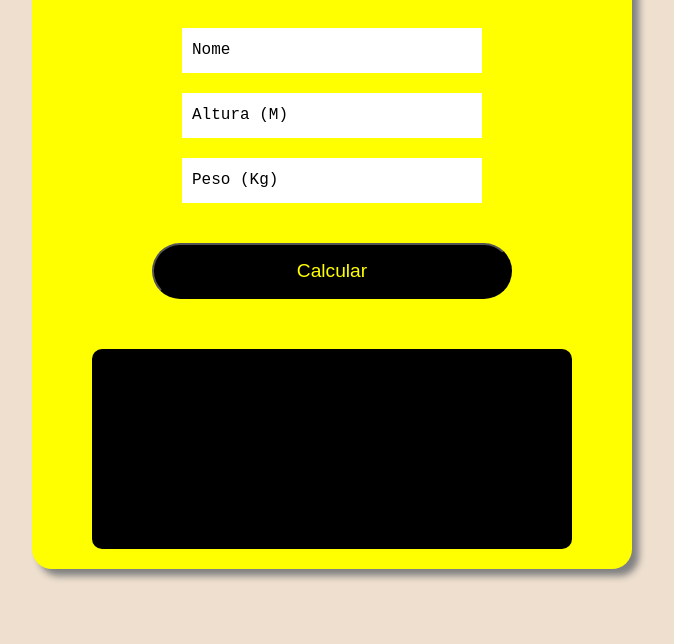
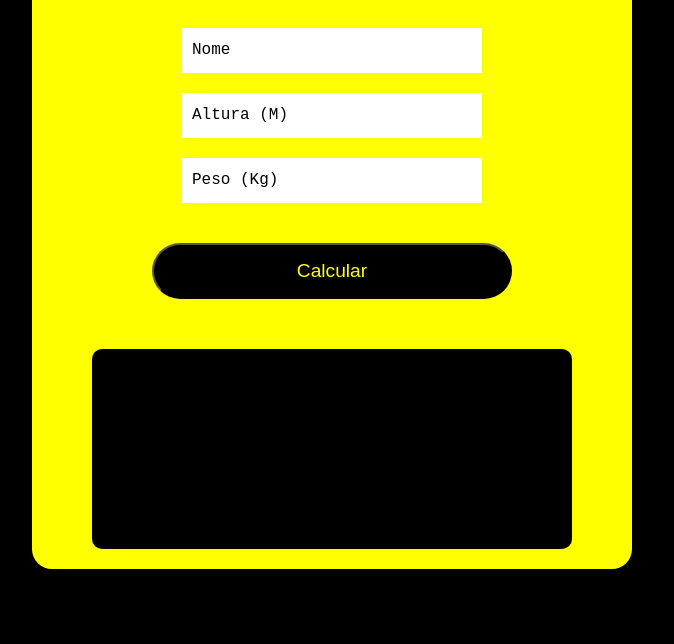
Before and after one commit to Ymacedo05/imc_2022, a plain HTML site: page index.html in a window 1280 px wide. Shown: the part 156-800 px from the top of the page, without its empty margins (308-982 px from the left). Drawn offline with Linux system fonts and the light colour scheme.

Commit message:
Update style.css

```diff
--- a/style.css
+++ b/style.css
@@ -13,7 +13,7 @@ body{
     min-height: 100vh;
     justify-content: center;
     align-items: center;
-    background-color: rgb(238, 223, 206);
+    background-color: black;
 
 }
 
@@ -24,7 +24,6 @@ body{
     min-width: 380px;
     max-width: 600px;
     border-radius: 20px;
-    box-shadow: 7px 7px 7px gray;
     display: flex;
     flex-direction: column;
     justify-content: space-evenly;
```
